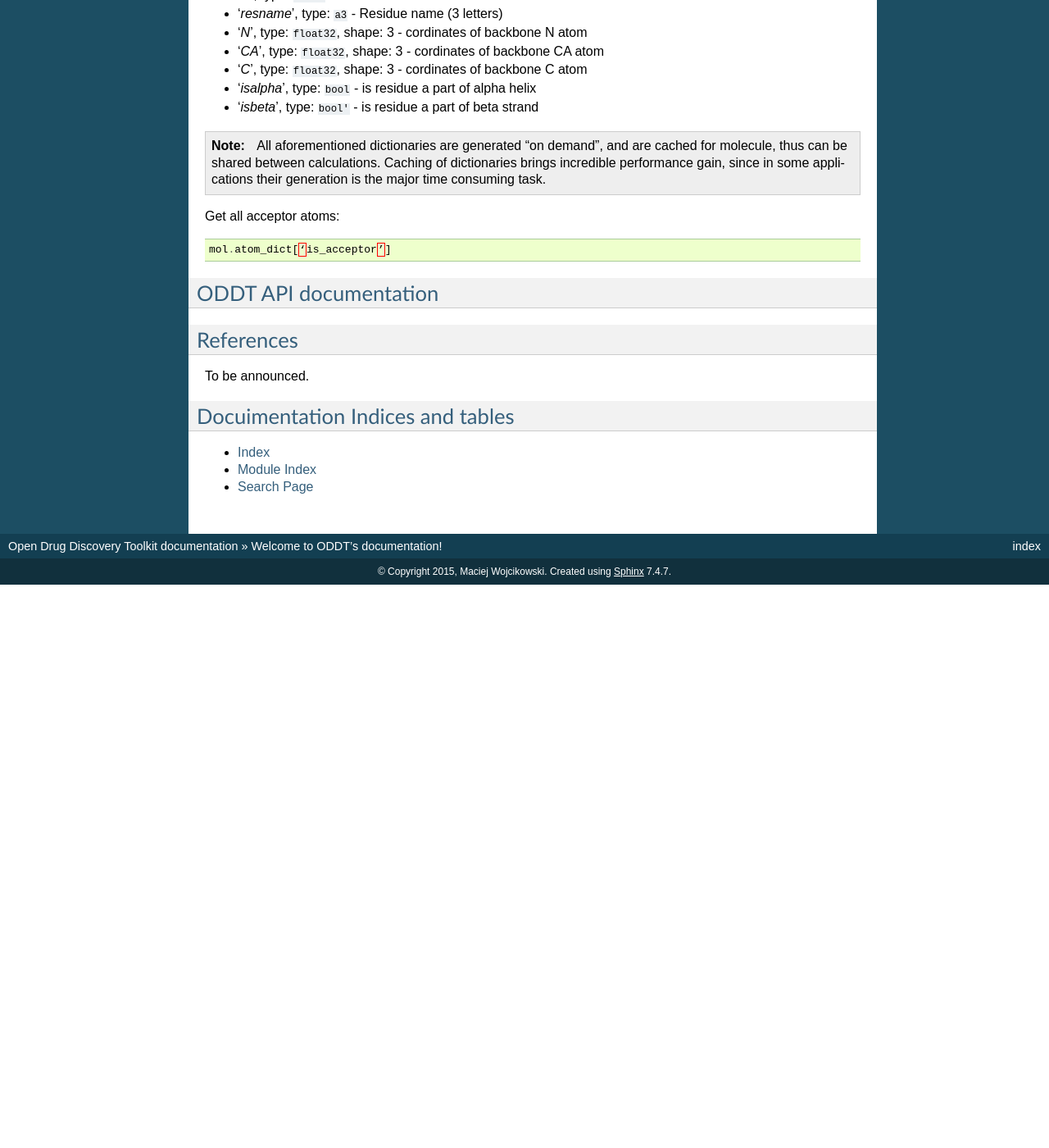
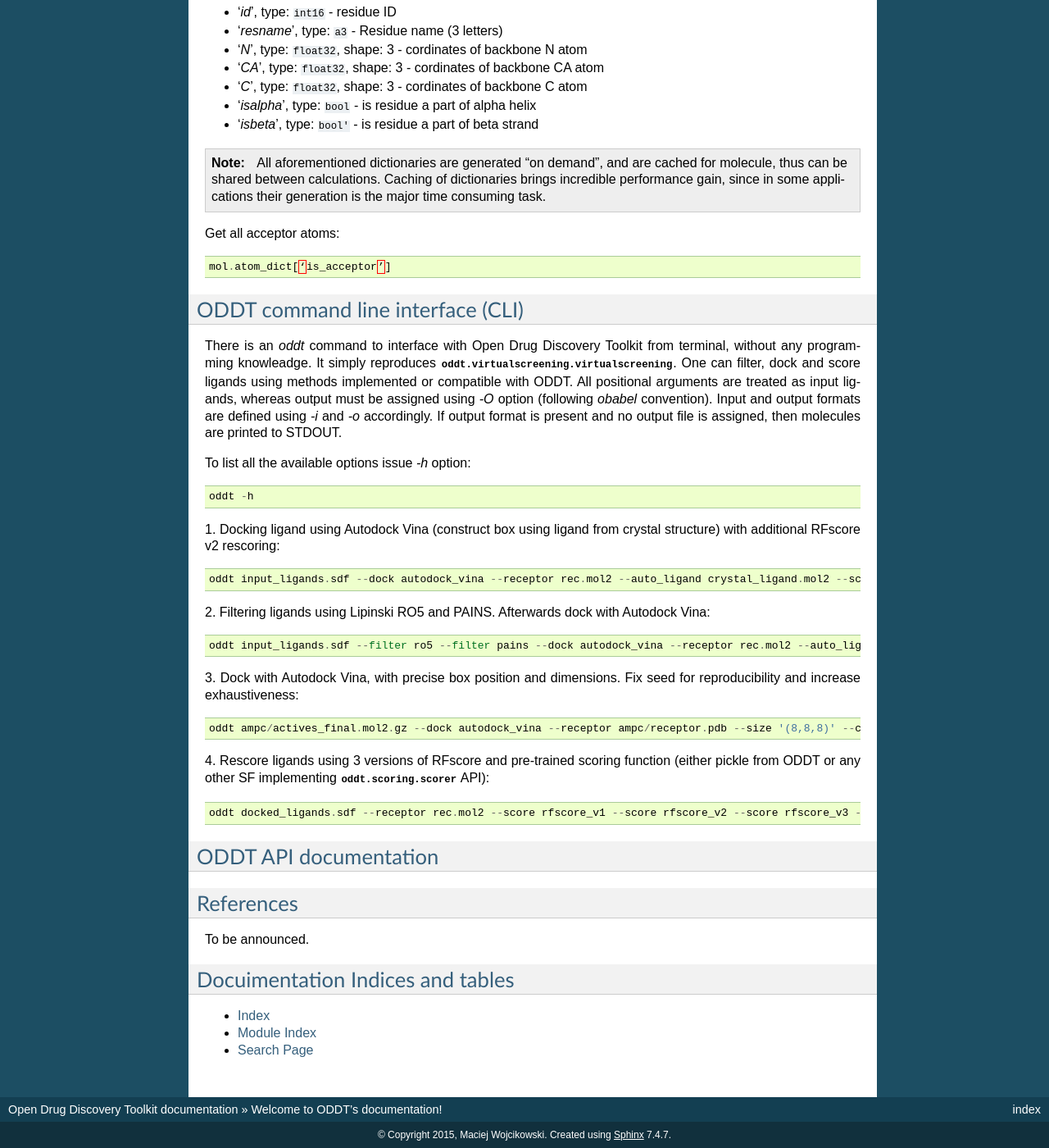
Before and after one commit to oddt/oddt, a Sphinx documentation site: the page built from docs/index.rst, in a window 1280 px wide and 1400 px high, scrolled down 3969 px. Shown: the whole window at 82% size. Built offline with Sphinx 7.4.7, drawn with Linux system fonts in a browser that asks for light colours; pages that are not in the unit, such as notebooks, are missing from menus; the version number could not be read and is left out; before the commit the page ends 4682 px from its top, so only the background shows below that; some of the changed text lies outside the part shown.

Commit message:
Add docs for CLI

```diff
--- a/docs/index.rst
+++ b/docs/index.rst
@@ -192,6 +192,43 @@ Get all acceptor atoms:
 ::
     mol.atom_dict[‘is_acceptor’]
 
+ODDT command line interface (CLI)
+=================================
+
+There is an `oddt` command to interface with Open Drug Discovery Toolkit from terminal, without any programming knowleadge.
+It simply reproduces :class:`oddt.virtualscreening.virtualscreening`.
+One can filter, dock and score ligands using methods implemented or compatible with ODDT.
+All positional arguments are treated as input ligands, whereas output must be assigned using `-O` option (following `obabel` convention).
+Input and output formats are defined using `-i` and `-o` accordingly.
+If output format is present and no output file is assigned, then molecules are printed to STDOUT.
+
+
+
+To list all the available options issue `-h` option:
+::
+    oddt -h
+
+Examples
+--------
+
+1. Docking ligand using Autodock Vina (construct box using ligand from crystal structure) with additional RFscore v2 rescoring:
+::
+    oddt input_ligands.sdf --dock autodock_vina --receptor rec.mol2 --auto_ligand crystal_ligand.mol2 --score rfscore_v2 -O output_ligands.sdf
+
+
+2. Filtering ligands using Lipinski RO5 and PAINS. Afterwards dock with Autodock Vina:
+::
+    oddt input_ligands.sdf --filter ro5 --filter pains --dock autodock_vina --receptor rec.mol2 --auto_ligand crystal_ligand.mol2 -O output_ligands.sdf
+
+3. Dock with Autodock Vina, with precise box position and dimensions. Fix seed for reproducibility and increase exhaustiveness:
+::
+    oddt ampc/actives_final.mol2.gz --dock autodock_vina --receptor ampc/receptor.pdb --size '(8,8,8)' --center '(1,2,0.5)' --exhaustiveness 20 --seed 1 -O ampc_docked.sdf
+
+4. Rescore ligands using 3 versions of RFscore and pre-trained scoring function (either pickle from ODDT or any other SF implementing :class:`oddt.scoring.scorer` API):
+::
+    oddt docked_ligands.sdf --receptor rec.mol2 --score rfscore_v1 --score rfscore_v2 --score rfscore_v3 --score TrainedNN.pickle -O docked_ligands_rescored.sdf
+
+
 ODDT API documentation
 ======================
 
```
